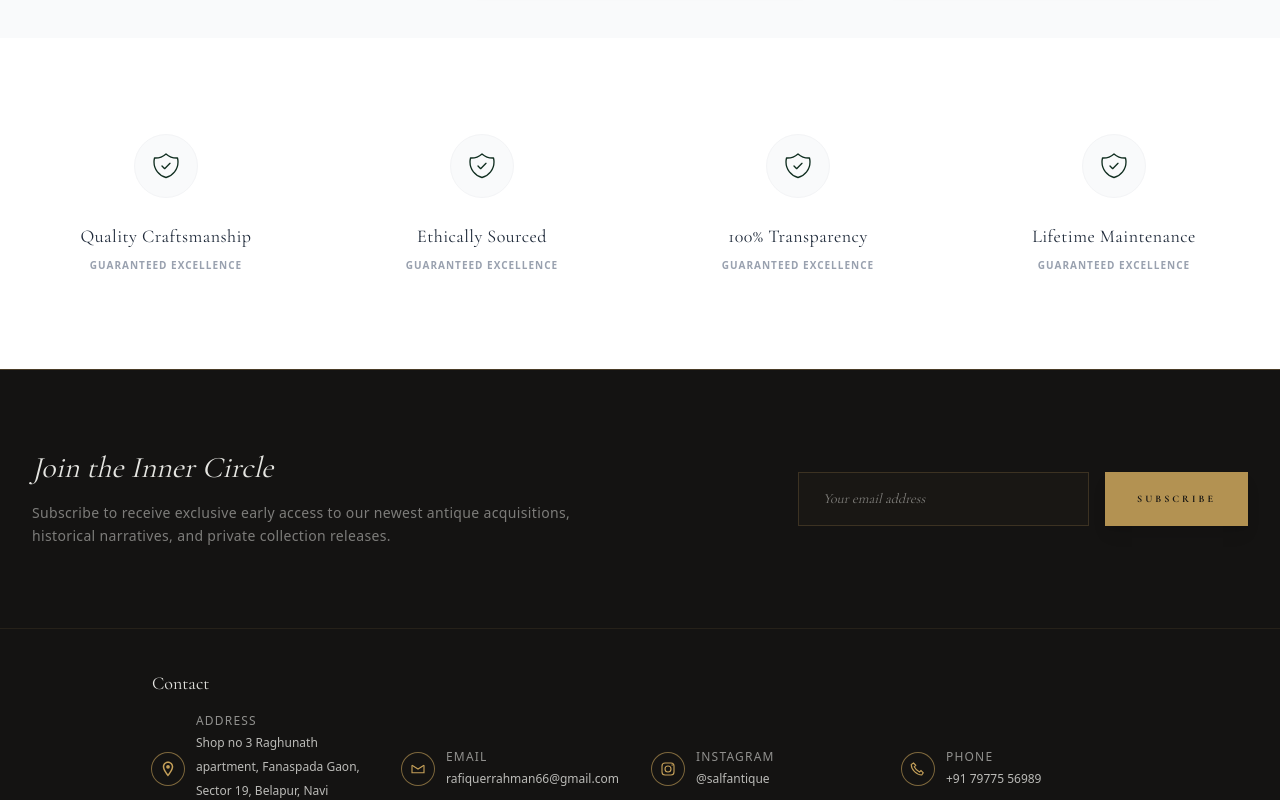
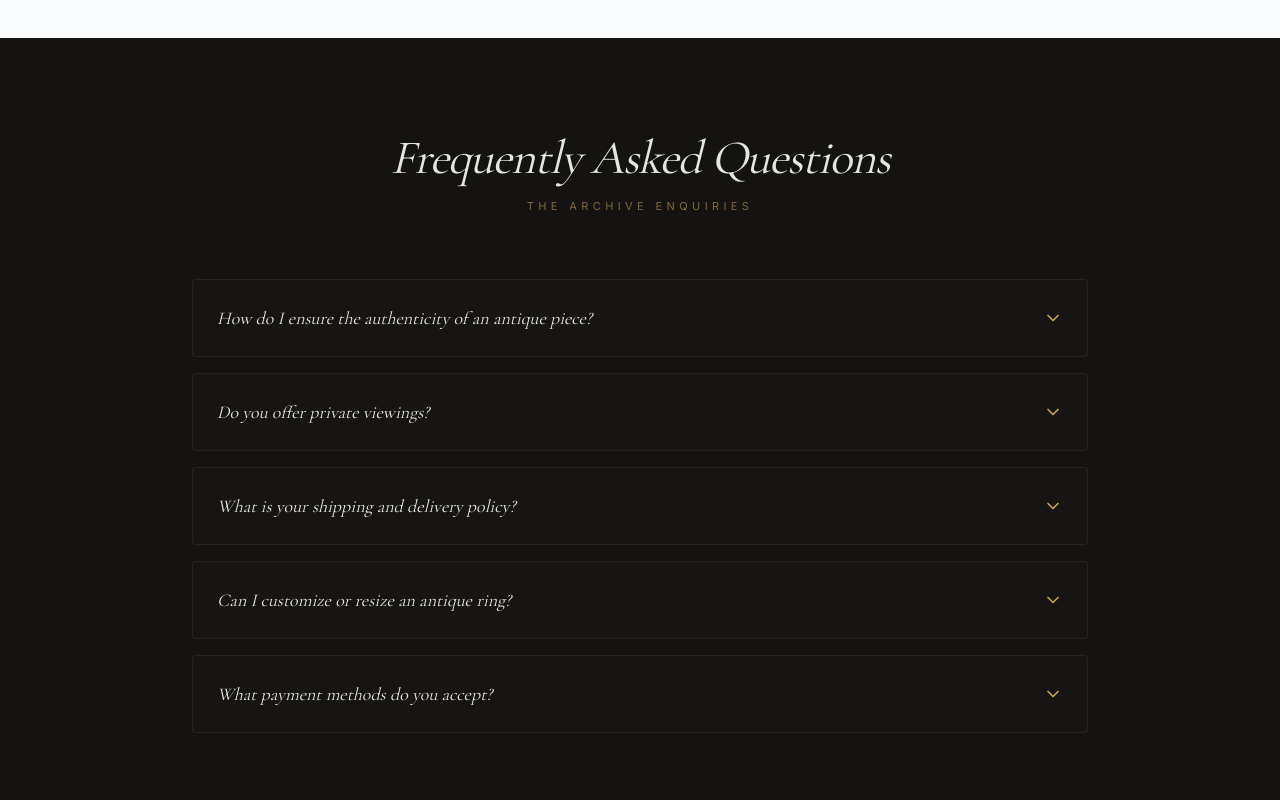
Before and after one commit to mdrafiquerrahman/SalfAntique, a Next.js app: page / in a window 1280 px wide. Shown: the part 3560-4360 px from the top of the page. Built offline with nearby package versions, Linux system fonts and the light colour scheme.

Commit message:
feat: add FAQ section to home page

```diff
--- a/src/app/page.tsx
+++ b/src/app/page.tsx
@@ -4,6 +4,7 @@ import NewArrivals from "../components/NewArrivals";
 import TrendingNow from "../components/TrendingNow";
 import Assurance from "../components/Assurance";
 import ShopByCategory from "../components/ShopByCategory";
+import FAQ from "../components/FAQ";
 
 export default function Home() {
   return (
@@ -14,6 +15,7 @@ export default function Home() {
         <TrendingNow />
       </div>
       <NewArrivals />
+      <FAQ />
       <Assurance />
     </div>
   );
--- /dev/null
+++ b/src/components/FAQ.tsx
@@ -0,0 +1,79 @@
+"use client";
+
+import { useState } from "react";
+import { motion, AnimatePresence } from "framer-motion";
+import { ChevronDown } from "lucide-react";
+
+const FAQS = [
+  {
+    question: "How do I ensure the authenticity of an antique piece?",
+    answer: "Every acquisition from Salf Antqe is accompanied by a Certificate of Authenticity and a detailed historical provenance report. Our in-house curators and independent gemologists rigorously verify each piece's period, materials, and craftsmanship."
+  },
+  {
+    question: "Do you offer private viewings?",
+    answer: "Yes, we offer both virtual and in-person private consultations. You can schedule a session through our curator chatbot or via the 'Virtual Appointment' section in the navigation bar."
+  },
+  {
+    question: "What is your shipping and delivery policy?",
+    answer: "We provide complimentary, fully insured global shipping for all our treasures. Each piece is handled with extreme care and delivered via secure, private couriers to ensure its safety and your privacy."
+  },
+  {
+    question: "Can I customize or resize an antique ring?",
+    answer: "While we prioritize preserving the historical integrity of our pieces, minor resizing can often be performed by our specialist antique goldsmiths. We recommend discussing specific requirements during a consultation."
+  },
+  {
+    question: "What payment methods do you accept?",
+    answer: "We accept all major credit cards, bank transfers, and secure digital payments via Razorpay. For high-value acquisitions, private wire transfers are also available."
+  }
+];
+
+export default function FAQ() {
+  const [activeIndex, setActiveIndex] = useState<number | null>(null);
+
+  return (
+    <section className="py-24 bg-offblack px-4 lg:px-8">
+      <div className="max-w-4xl mx-auto">
+        <div className="text-center mb-16 space-y-4">
+          <h2 className="font-serif text-4xl lg:text-5xl text-parchment italic tracking-tight">Frequently Asked Questions</h2>
+          <p className="text-muted-gold/60 font-sans text-[11px] uppercase tracking-[0.4em]">The Archive Enquiries</p>
+        </div>
+
+        <div className="space-y-4">
+          {FAQS.map((faq, index) => (
+            <div
+              key={index}
+              className="border border-muted-gold/10 bg-muted-gold/[0.02] rounded-sm overflow-hidden"
+            >
+              <button
+                onClick={() => setActiveIndex(activeIndex === index ? null : index)}
+                className="w-full flex items-center justify-between p-6 text-left hover:bg-muted-gold/[0.04] transition-colors"
+              >
+                <span className="font-serif text-lg text-parchment italic">{faq.question}</span>
+                <ChevronDown
+                  className={`w-5 h-5 text-muted-gold transition-transform duration-300 ${
+                    activeIndex === index ? "rotate-180" : ""
+                  }`}
+                />
+              </button>
+
+              <AnimatePresence>
+                {activeIndex === index && (
+                  <motion.div
+                    initial={{ height: 0, opacity: 0 }}
+                    animate={{ height: "auto", opacity: 1 }}
+                    exit={{ height: 0, opacity: 0 }}
+                    transition={{ duration: 0.3, ease: "easeInOut" }}
+                  >
+                    <div className="px-6 pb-6 text-parchment/60 font-serif text-base leading-relaxed border-t border-muted-gold/5 pt-4">
+                      {faq.answer}
+                    </div>
+                  </motion.div>
+                )}
+              </AnimatePresence>
+            </div>
+          ))}
+        </div>
+      </div>
+    </section>
+  );
+}
```
